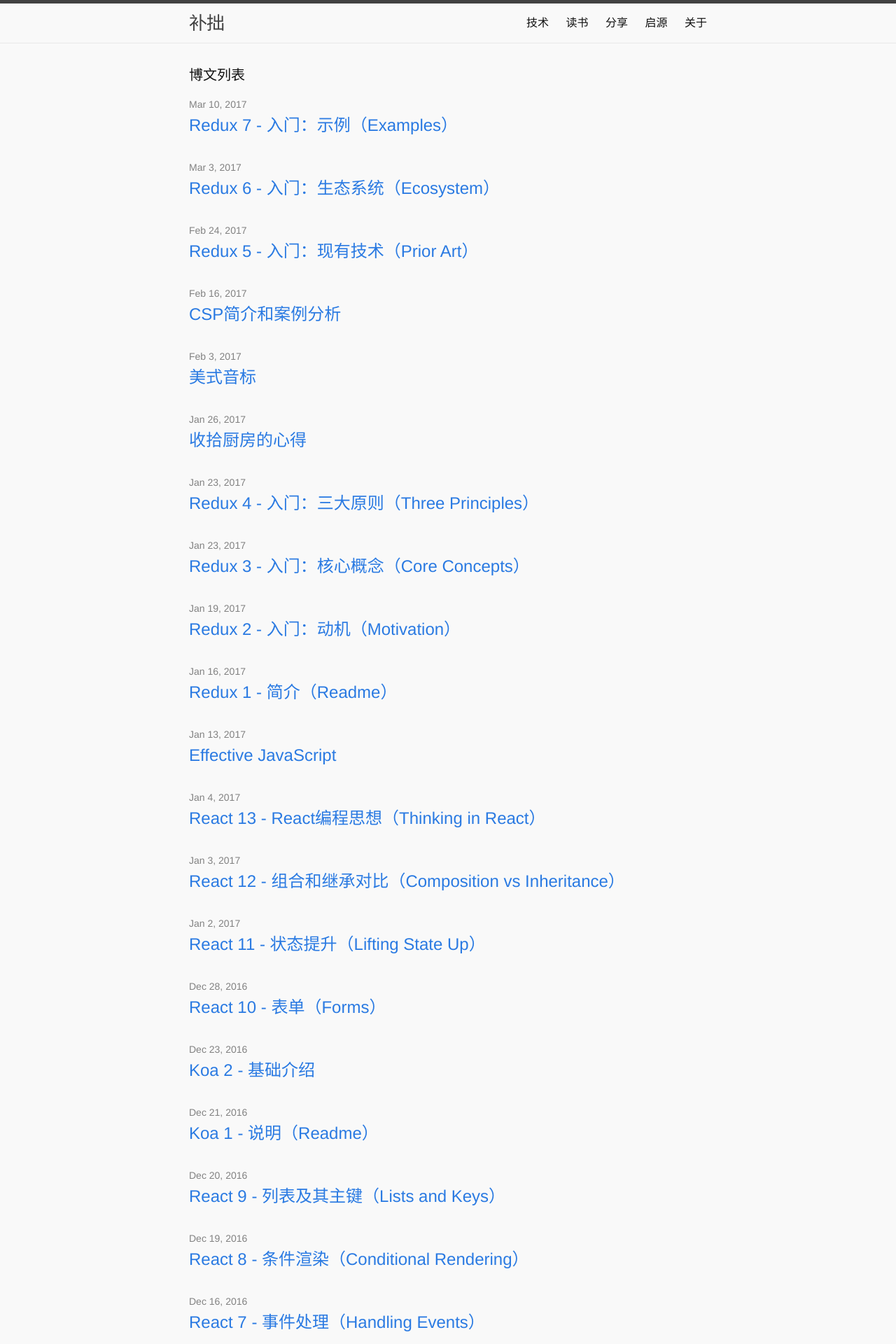
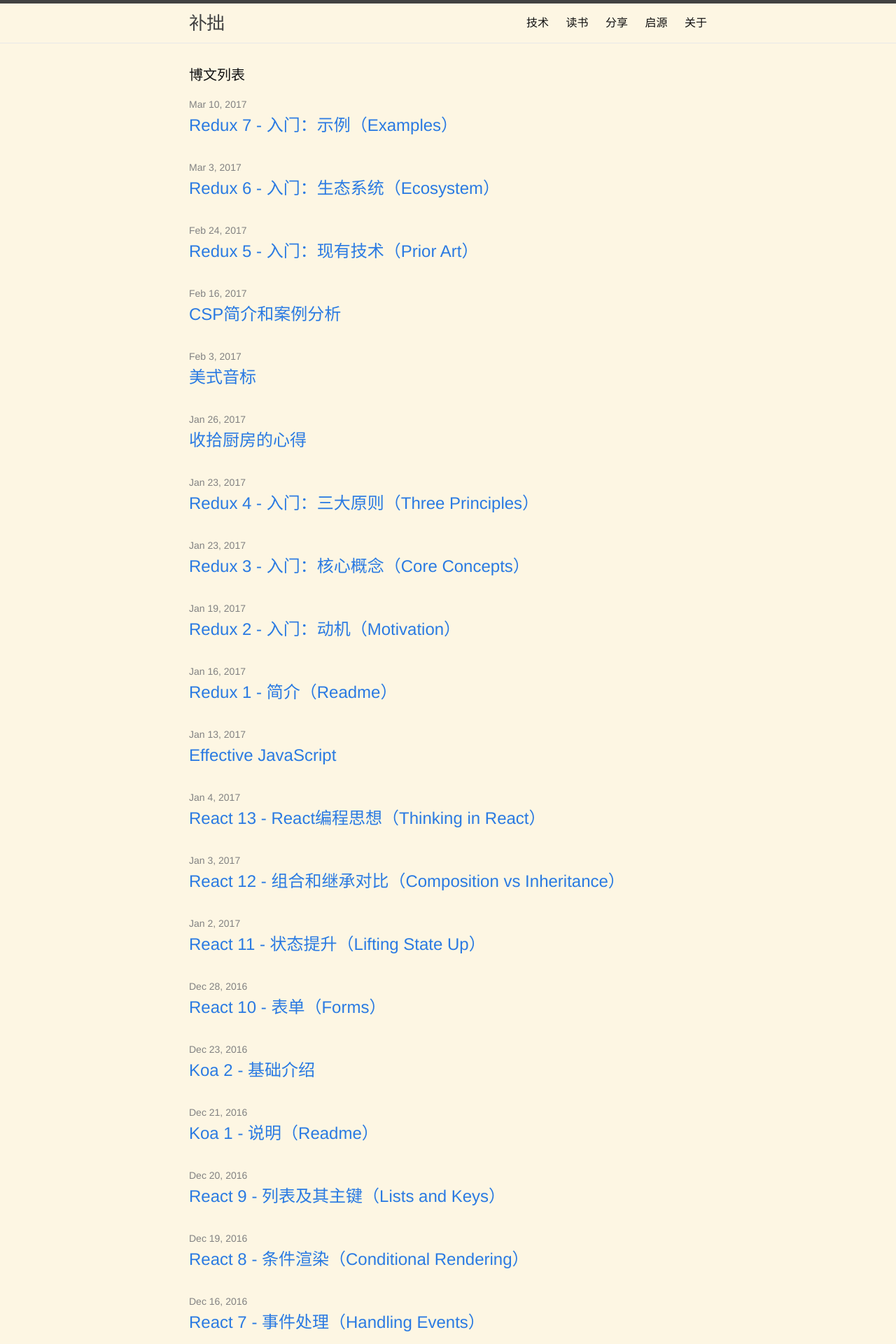
Before and after one commit to testudy/testudy.github.io, a Jekyll site: the page built from index.html, in a window 1280 px wide. Shown: the top 1920 px of the page at 70% size. Built offline with Jekyll 4.4.1, drawn with Linux system fonts in a browser that asks for light colours; comment, search, counter and statistics services are not loaded.

Commit message:
修改背景颜色

```diff
--- a/assets/main.scss
+++ b/assets/main.scss
@@ -13,7 +13,7 @@ $base-line-height: 1.5;
 $spacing-unit:     30px;
 
 $text-color:       #111;
-$background-color: #f9f9f9;
+$background-color: #fdf6e3;
 $brand-color:      #2a7ae2;
 
 $grey-color:       #828282;
```
